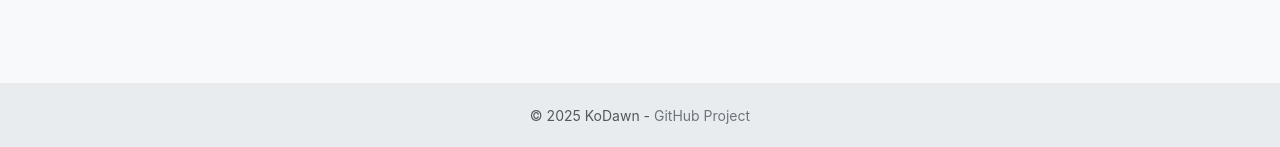
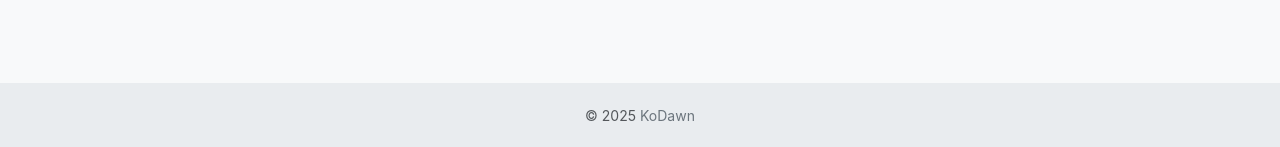
Before and after one commit to LYOfficial/KoDawn, a Flask app: page /admin in a window 1280 px wide. Shown: the part 653-800 px from the top of the page. Run offline with Flask 3, Linux system fonts and the light colour scheme; the visitor is signed in with stand-in values (Sample User, id 1); data that the repository does not hold is empty.

Commit message:
Update base.html

```diff
--- a/templates/base.html
+++ b/templates/base.html
@@ -58,8 +58,7 @@
     <footer>
         <div class="container">
             <small class="text-muted">
-                &copy; 2025 KoDawn -
-                <a href="https://github.com/LYOfficial/KoDawn/" target="_blank">GitHub Project</a>
+                &copy; 2025 <a href="https://github.com/LYOfficial/KoDawn/" target="_blank">KoDawn</a>
             </small>
         </div>
     </footer>
```
